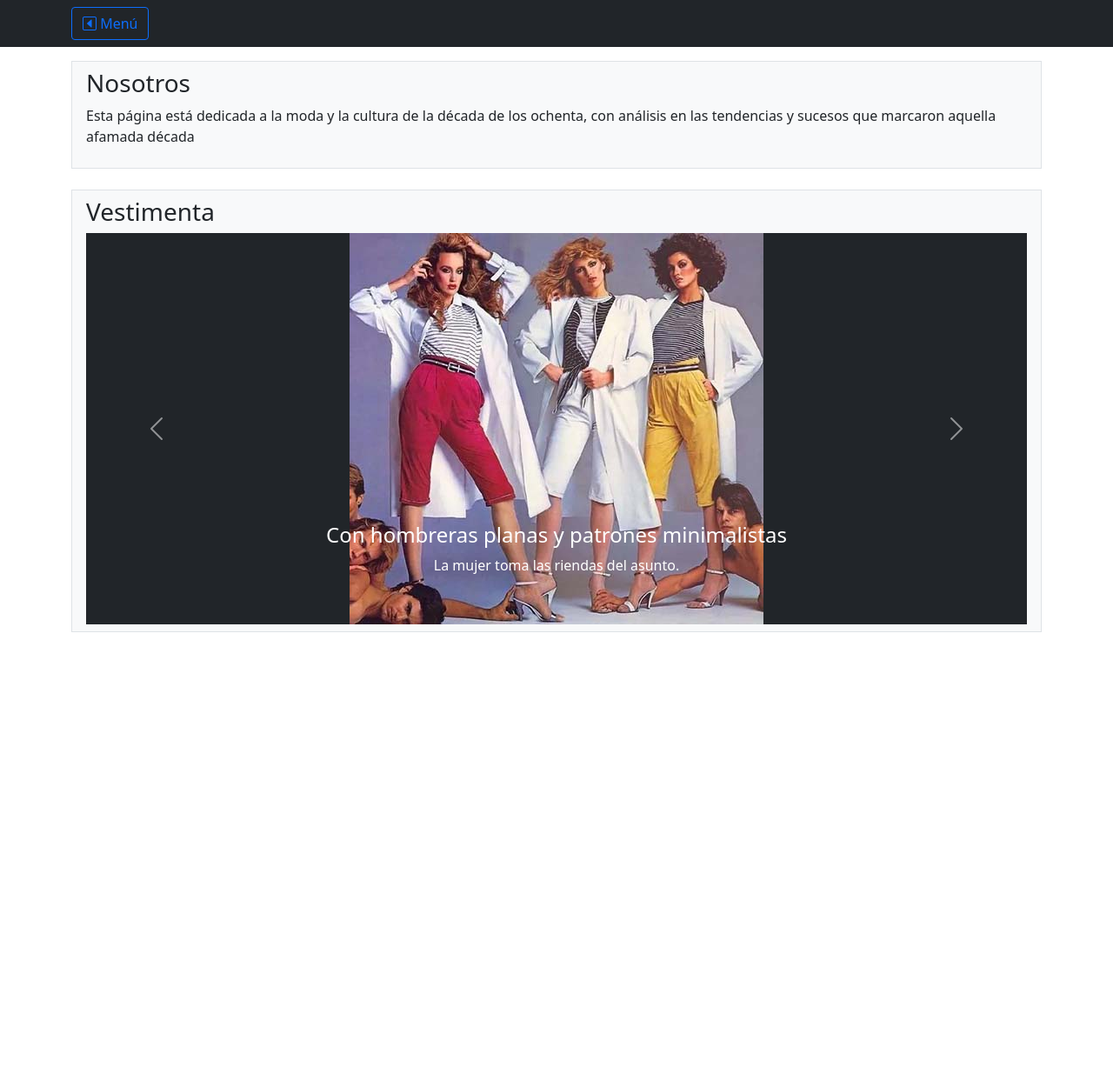
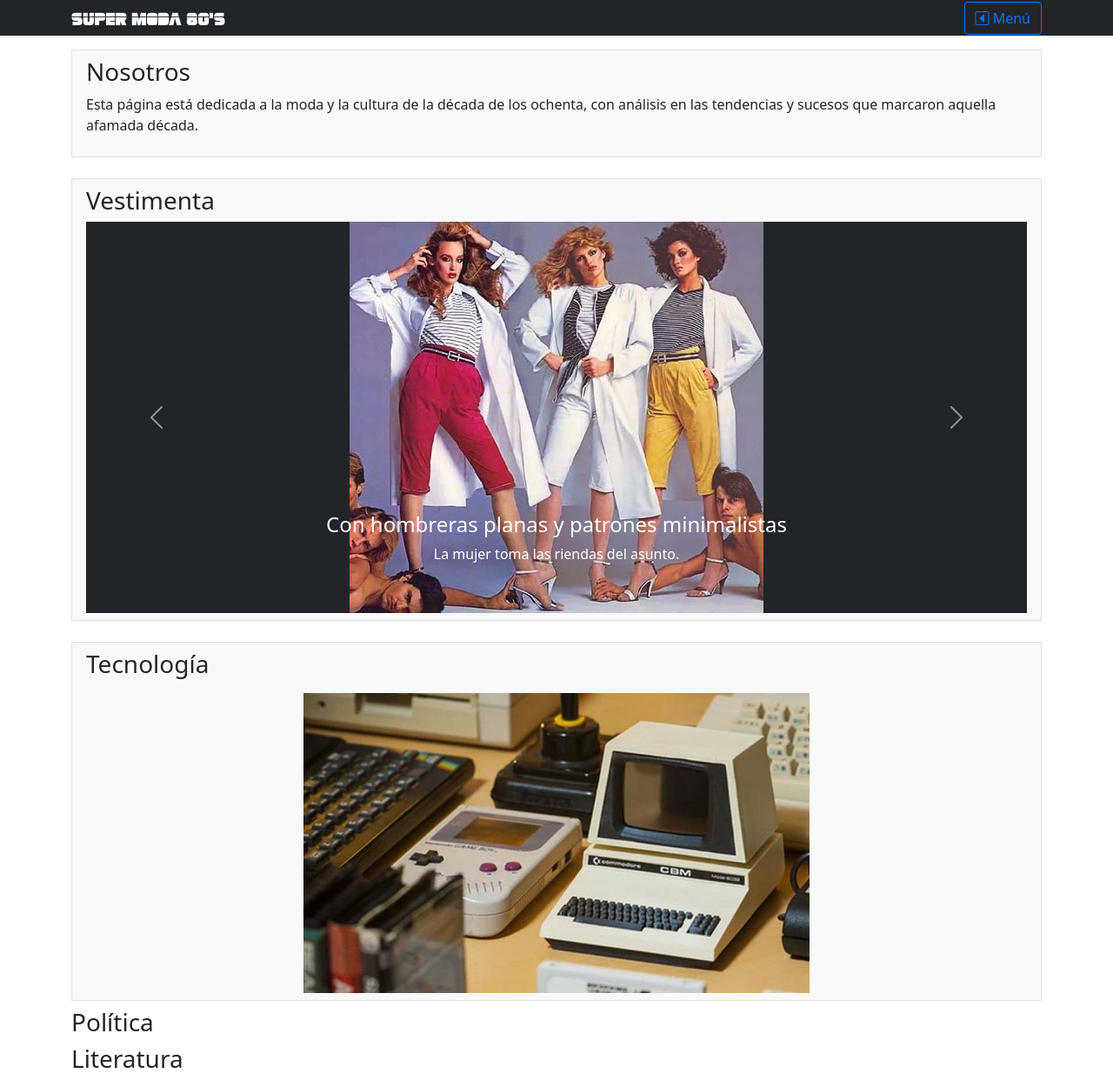
Before and after one commit to davq23/modas, a PHP site: page / in a window 1280 px wide. Shown: the whole page at 87% size. Before the commit the page ends 727 px from the top, so only its background shows below. Run offline with PHP 8.4, Linux system fonts and the light colour scheme.

Commit message:
Added images and new font

```diff
--- a/css/main.css
+++ b/css/main.css
@@ -1,16 +1,39 @@
+@font-face {
+    font-family: 'retro';
+    src: url('fonts/Retronoid.ttf')  format('truetype');
+}
+
+#logo {
+    font-family: 'retro' !important;
+    font-size: 1.3rem;
+}
+
+#offcanvasMenuLabel {
+    font-family: 'retro' !important;
+}
+
+
 .m-auto {
     margin: auto;
+}
+
+.small-img {
+    display: none !important;
+}
+
+.medium-img {
+    display: none !important;
 }
 
 .standard-img {
     display: block !important;
 }
 
-.small-img {
-    display: none !important;
-}
+@media (max-width: 400px) {
+    #logo {
+        font-size: 1.5em;
+    }
 
-@media (max-width: 400px) {
     .standard-img {
         display: none !important;
     }
@@ -18,3 +41,13 @@
         display: block !important;
     }
 }
+
+@media (max-width: 600px) {
+    .medium-img {
+        display: block !important;
+    }
+
+    .medium-img-standard {
+        display: none !important;
+    }
+}
--- a/index.html
+++ b/index.html
@@ -5,16 +5,18 @@
     <meta charset="UTF-8">
     <meta http-equiv="X-UA-Compatible" content="IE=edge">
     <meta name="viewport" content="width=device-width, initial-scale=1.0">
-    <title>La super moda ochentera</title>
+    <title>Super Moda 80's</title>
     <link href="https://cdn.jsdelivr.net/npm/bootstrap@5.0.2/dist/css/bootstrap.min.css" rel="stylesheet"
         integrity="sha384-EVSTQN3/azprG1Anm3QDgpJLIm9Nao0Yz1ztcQTwFspd3yD65VohhpuuCOmLASjC" crossorigin="anonymous">
     <link rel="stylesheet" href="https://cdn.jsdelivr.net/npm/bootstrap-icons@1.5.0/font/bootstrap-icons.css">
+    <link rel="stylesheet" href="https://cdnjs.cloudflare.com/ajax/libs/font-awesome/5.15.3/css/all.min.css" />
     <link rel="stylesheet" href="css/main.css">
 </head>
 
 <body>
-    <nav class="navbar navbar-dark bg-dark">
+    <nav class="navbar navbar-dark bg-dark sticky-top py-0">
         <div class="container">
+            <a class="navbar-brand" id="logo" href="#">Super Moda 80's</a>
             <a class="bi bi-caret-left-square btn btn-outline-primary" data-bs-toggle="offcanvas" href="#offcanvasMenu"
                 role="button" aria-controls="offcanvasMenu">
                 Menú
@@ -26,12 +28,13 @@
             <h3>Nosotros</h3>
             <p>
                 Esta página está dedicada a la moda y la cultura de la década de los ochenta,
-                con análisis en las tendencias y sucesos que marcaron aquella afamada década
+                con análisis en las tendencias y sucesos que marcaron aquella afamada década.
             </p>
         </section>
+
         <section id="vestimenta" class="mt-4 bg-light px-3 py-2 border">
             <h3>Vestimenta</h3>
-            <div id="carouselExampleControls" class="carousel slide main-carousel bg-dark" data-bs-ride="carousel">
+            <div id="carouselControl" class="carousel slide main-carousel bg-dark mt-2" data-bs-ride="carousel">
                 <div class="carousel-inner">
                     <div class="carousel-item active">
                         <img src="assets/moda-80-small.jpg" class="d-block m-auto small-img" alt="...">
@@ -59,52 +62,64 @@
                             <p>Los chicos daban una imagen de "bad boy".</p>
                         </div>
                     </div>
+                    <div class="carousel-item">
+                        <img src="assets/dc33f14edd978b2332a8fa8a90966dbd-small.jpg" class="d-block m-auto small-img"
+                            alt="...">
+                        <img src="assets/dc33f14edd978b2332a8fa8a90966dbd-standard.jpg" class="d-block m-auto standard-img"
+                            alt="...">
+                        <div class="carousel-caption d-none d-md-block">
+                            <h4>Con chaquetas de blue jean</h4>
+                            <p>Los chicos daban una imagen de "bad boy".</p>
+                        </div>
+                    </div>
                 </div>
-                <button class="carousel-control-prev" type="button" data-bs-target="#carouselExampleControls"
+                <button class="carousel-control-prev" type="button" data-bs-target="#carouselControl"
                     data-bs-slide="prev">
                     <span class="carousel-control-prev-icon" aria-hidden="true"></span>
                     <span class="visually-hidden">Previous</span>
                 </button>
-                <button class="carousel-control-next" type="button" data-bs-target="#carouselExampleControls"
+                <button class="carousel-control-next" type="button" data-bs-target="#carouselControl"
                     data-bs-slide="next">
                     <span class="carousel-control-next-icon" aria-hidden="true"></span>
                     <span class="visually-hidden">Next</span>
                 </button>
             </div>
         </section>
-        <section id="tecnologia" class="mt-2">
+
+        <section id="tecnologia" class="mt-4 bg-light px-3 py-2 border">
+            <h3>Tecnología</h3>
+            <div class="mt-3 w-100 text-center">
+                <img src="assets/geek80s.jpg" class="m-auto medium-img" alt="Computadoras y consolas">
+                <img src="assets/5f7cd0da64b70-small.jpg" class="m-auto medium-img-standard" alt="Computadoras y consolas">
+            </div>
         </section>
         <section id="politica" class="mt-2">
+            <h3>Política</h3>
         </section>
         <section id="literatura" class="mt-2">
+            <h3>Literatura</h3>
         </section>
     </div>
-    <div class="offcanvas offcanvas-start" tabindex="-1" id="offcanvasMenu" aria-labelledby="offcanvasMenuLabel">
+    <div class="offcanvas offcanvas-start" tabindex="-1" id="offcanvasMenu" data-bs-scroll="true" aria-labelledby="offcanvasMenuLabel">
         <div class="offcanvas-header">
-            <h5 class="offcanvas-title" id="offcanvasMenuLabel">Offcanvas</h5>
+            <h5 class="offcanvas-title" id="offcanvasMenuLabel">Super Moda 80's</h5>
             <button type="button" class="btn-close text-reset" data-bs-dismiss="offcanvas" aria-label="Close"></button>
         </div>
         <div class="offcanvas-body">
-            <div>
-                Some text as placeholder. In real life you can have the elements you have chosen. Like, text, images,
-                lists, etc.
-            </div>
-            <div class="dropdown mt-3">
-                <button class="btn btn-secondary dropdown-toggle" type="button" id="dropdownMenuButton"
-                    data-bs-toggle="dropdown">
-                    Dropdown button
-                </button>
-                <ul class="dropdown-menu" aria-labelledby="dropdownMenuButton">
-                    <li><a class="dropdown-item" href="#">Action</a></li>
-                    <li><a class="dropdown-item" href="#">Another action</a></li>
-                    <li><a class="dropdown-item" href="#">Something else here</a></li>
-                </ul>
-            </div>
+            <nav class="nav flex-column nav-fill nav-pills" id="navbar">
+                <a class="nav-link active" aria-current="page" href="#nosotros"><i class="bi bi-people-fill"></i> Nosotros</a>
+                <a class="nav-link" href="#vestimenta"><i class="fas fa-tshirt"></i> Vestimenta</a>
+                <a class="nav-link" href="#tecnologia"><i class="fas fa-microchip"></i> Tecnología</a>
+                <a class="nav-link" href="#politica"><i class="fas fa-landmark"></i> Política</a>
+                <a class="nav-link" href="#literatura"><i class="fas fa-book"></i> Literatura</a>
+              </nav>
         </div>
     </div>
     <script src="https://cdn.jsdelivr.net/npm/bootstrap@5.0.2/dist/js/bootstrap.bundle.min.js"
         integrity="sha384-MrcW6ZMFYlzcLA8Nl+NtUVF0sA7MsXsP1UyJoMp4YLEuNSfAP+JcXn/tWtIaxVXM" crossorigin="anonymous">
     </script>
+
+    <script src="js/main.js"></script>
 </body>
 
 </html>
--- a/js/main.js
+++ b/js/main.js
@@ -3,6 +3,9 @@ document.addEventListener('readystatechange', function (event) {
         case 'loading':
             break;
 
+        case 'complete':
+            window.dispatchEvent(new Event('hashchange'));
+            break;
         default:
             break;
     }
@@ -20,6 +23,22 @@ window.onscroll = function (event) {
     })
 }
 
+window.addEventListener('hashchange', function (event) {
+    var hash = window.location.hash;
+
+    var aHref = document.getElementById('navbar').querySelector('a[href="'+hash+'"]');
+    var aActive = document.getElementById('navbar').querySelector('a.active');
+
+    if (!aActive) return;
+    if (!aHref) return;
+
+    aActive.classList.remove('active');
+    aHref.classList.add('active');
+});
+
+document.getElementById("offcanvasMenu").addEventListener('hidden.bs.offcanvas', function (event) {
+    event.preventDefault();
+});
 
 var Modas80 = {
     Utils: {
```
Also changed, not shown: assets/5f7cd0da64b70-small.jpg (added), assets/5f7cd0da64b70-standard.jpeg (added), assets/dc33f14edd978b2332a8fa8a90966dbd-small.jpg (added), assets/dc33f14edd978b2332a8fa8a90966dbd-standard.jpg (added), assets/geek80s.jpg (added), css/fonts/Retronoid.ttf (added), css/fonts/retro.ttf (added).
